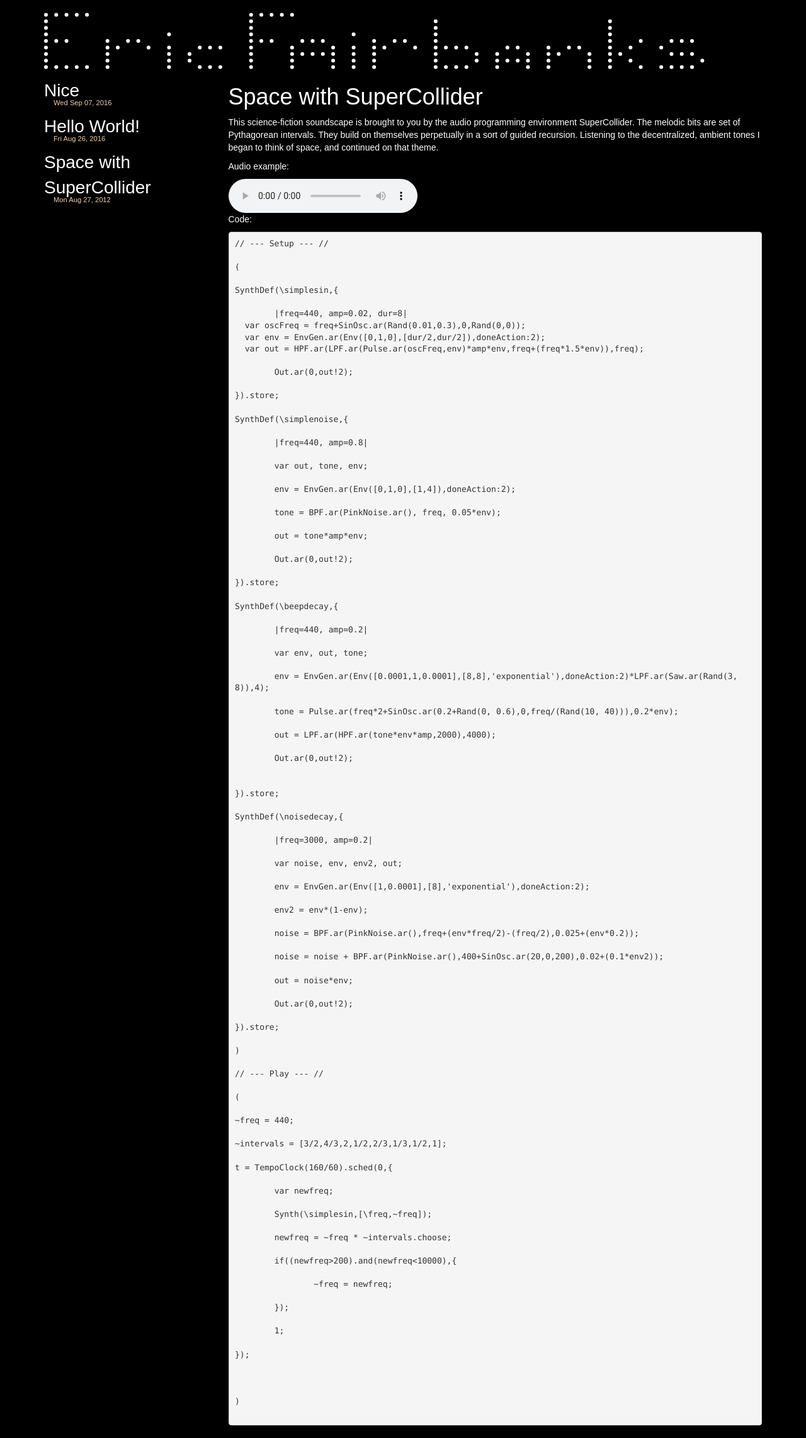
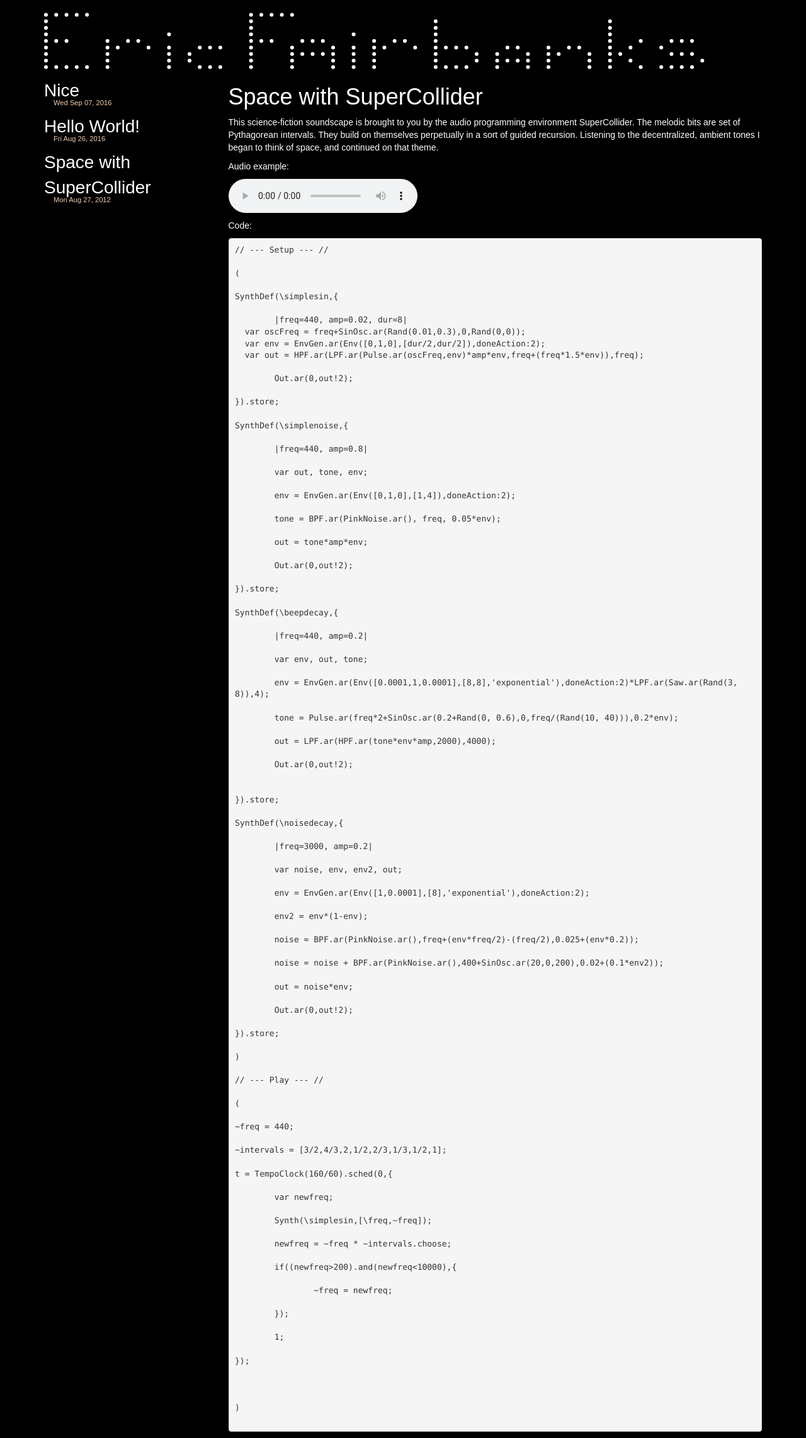
Before and after one commit to efairbanks/ericfairbanks-org-jekyll-bootstrap, a Jekyll site: the page built from _posts/2012-10-28-space-with-supercollider.markdown, in a window 1280 px wide. Shown: the whole page at 63% size. Built offline with Jekyll 4.4.1, drawn with Linux system fonts in a browser that asks for light colours.

Commit message:
Minimally styling audio player.

```diff
--- a/css/default.css
+++ b/css/default.css
@@ -27,6 +27,11 @@
   color: #eca;
 }
 
+audio
+{
+  margin-bottom: 10px;
+}
+
 a:link {
   color:#ffffff;
   text-decoration: none;
```
